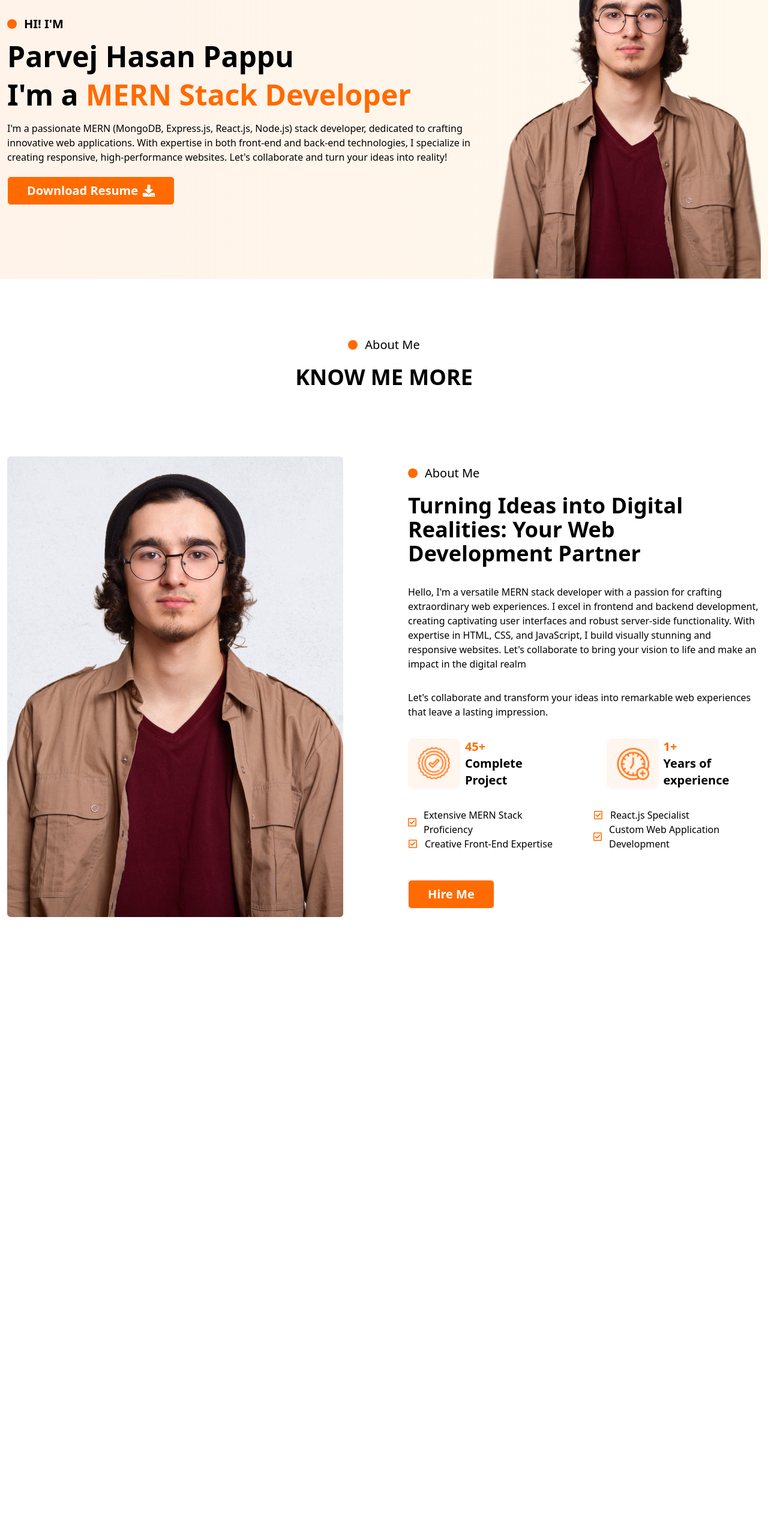
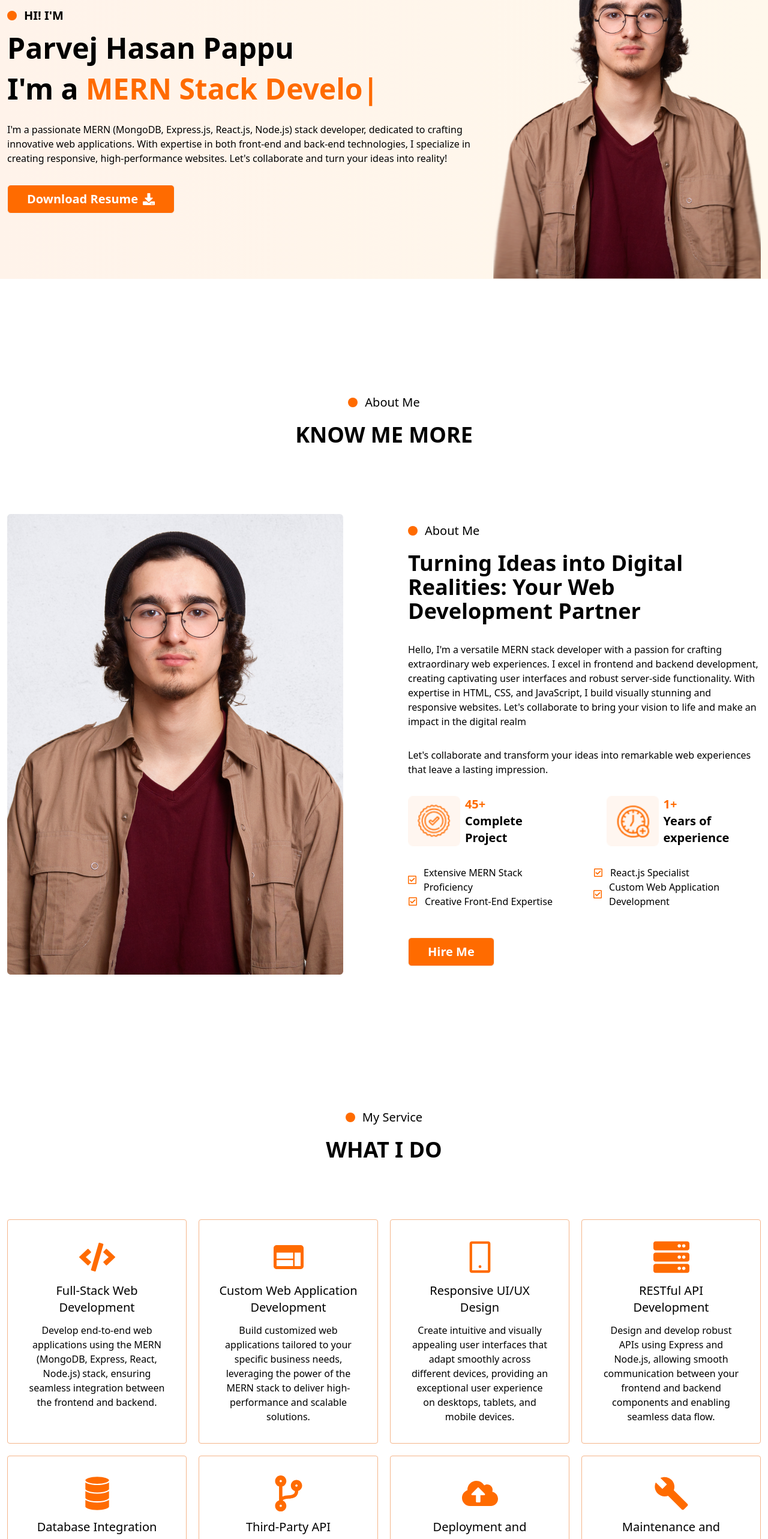
Before and after one commit to parvejpappu100/parvej-hasan-pappu-client, a React (Vite) app: page / in a window 1280 px wide. Shown: the part 234-2800 px from the top of the page at 60% size. Before the commit the page ends 1859 px from the top, so only its background shows below. Built offline with nearby package versions, Linux system fonts and the light colour scheme.

Commit message:
added services section

```diff
--- a/src/components/About/About.jsx
+++ b/src/components/About/About.jsx
@@ -7,7 +7,7 @@ import { FaRegCheckSquare } from 'react-icons/fa';
 
 const About = () => {
     return (
-        <div className='lg:container mx-auto my-24'>
+        <div className='lg:container mx-auto py-24'>
             <SectionTitle title={"About Me"} subTitle={"Know Me More"}></SectionTitle>
             <div className='flex flex-col lg:flex-row px-3 gap-20 items-center mt-28 '>
                 <div className='w-full'>
--- a/src/components/Banner/Banner.jsx
+++ b/src/components/Banner/Banner.jsx
@@ -8,7 +8,7 @@ import ResumePDF from "../../assets/resume/Resume of Parvej Hasan.pdf"
 
 const Banner = () => {
     return (
-        <div className='bg-gradient-to-r from-[#FFF3EA] to-[#FFF8EC] '>
+        <div className='bg-gradient-to-r from-[#FFF3EA] to-[#FFF8EC] mb-24'>
             <div className='flex flex-col-reverse lg:flex-row justify-between items-center lg:container mx-auto px-3 pb-8 lg:pb-0'>
                 <div className=''>
                     <div className='flex  gap-3 items-center'>
@@ -17,7 +17,7 @@ const Banner = () => {
                     </div>
                     <h3 className='font-bold text-2xl md:text-4xl my-4 lg:text-5xl'>Parvej Hasan Pappu</h3>
 
-                    <h2 className='text-2xl font-bold md:text-4xl lg:text-5xl'>I'm a  <TypeAnimation
+                    <h2 className='text-2xl my-5 font-bold md:text-4xl lg:text-5xl'>I'm a  <TypeAnimation
                         sequence={[
                             " Web Developer",
                             1000,
@@ -38,7 +38,7 @@ const Banner = () => {
 
                     </h2>
 
-                    <p className='my-5'>I'm a passionate MERN (MongoDB, Express.js, React.js, Node.js) stack developer, dedicated to crafting innovative web applications. With expertise in both front-end and back-end technologies, I specialize in creating responsive, high-performance websites. Let's collaborate and turn your ideas into reality!</p>
+                    <p className='my-8'>I'm a passionate MERN (MongoDB, Express.js, React.js, Node.js) stack developer, dedicated to crafting innovative web applications. With expertise in both front-end and back-end technologies, I specialize in creating responsive, high-performance websites. Let's collaborate and turn your ideas into reality!</p>
                     <div>
                         <a href={ResumePDF}
                             download="Resume of Parvej Hasan Pappu"
--- a/src/components/Navbar/Navbar.jsx
+++ b/src/components/Navbar/Navbar.jsx
@@ -4,27 +4,34 @@ import "./Navbar.css"
 import { Element, Link } from 'react-scroll';
 import About from '../About/About';
 import Banner from '../Banner/Banner';
+import Services from '../Services/Services';
 
 const Navbar = () => {
 
     const [activeLink, setActiveLink] = useState('');
 
     const navOption = <>
-        <li><Link style={activeLink === 'home' ? { color: '#FF6B00', backgroundColor: 'white',borderBottom: '4px solid #FF6B00' , borderRadius: "0px" } : {}}
+        <li><Link style={activeLink === 'home' ? { color: '#FF6B00', backgroundColor: 'white', borderBottom: '4px solid #FF6B00', borderRadius: "0px" } : {}}
             className='hover:text-[#FF6B00]'
             to="home"
             spy={true}
             smooth={true}
             duration={500}
             onSetActive={() => setActiveLink('home')}>Home</Link></li>
-        <li><Link style={activeLink === 'about' ? { color: '#FF6B00', backgroundColor: 'white', borderBottom: '4px solid #FF6B00' , borderRadius: "0px" } : {}}
+        <li><Link style={activeLink === 'about' ? { color: '#FF6B00', backgroundColor: 'white', borderBottom: '4px solid #FF6B00', borderRadius: "0px" } : {}}
             className='hover:text-[#FF6B00]'
             to="about"
             spy={true}
             smooth={true}
             duration={500}
             onSetActive={() => setActiveLink('about')}>About</Link></li>
-        <li><a>Services</a></li>
+        <li><Link style={activeLink === 'services' ? { color: '#FF6B00', backgroundColor: 'white', borderBottom: '4px solid #FF6B00', borderRadius: "0px" } : {}}
+            className='hover:text-[#FF6B00]'
+            to="services"
+            spy={true}
+            smooth={true}
+            duration={500}
+            onSetActive={() => setActiveLink('services')}>Services</Link></li>
         <li><a>Skill</a></li>
         <li><a>Portfolio</a></li>
         <li><a>Testimonial</a></li>
@@ -66,6 +73,9 @@ const Navbar = () => {
                 <Element name="about" className="section">
                     <About></About>
                 </Element>
+                <Element name="services" className="section">
+                    <Services></Services>
+                </Element>
             </div>
         </div>
     );
--- /dev/null
+++ b/src/components/Services/Services.jsx
@@ -0,0 +1,58 @@
+import React from 'react';
+import SectionTitle from '../SectionTitle/SectionTitle';
+import { FaCloudUploadAlt, FaCode, FaCodeBranch, FaServer } from "react-icons/fa";
+import { MdBuild, MdWeb } from 'react-icons/md';
+import { AiOutlineMobile } from 'react-icons/ai';
+import { GiDatabase } from 'react-icons/gi';
+
+const Services = () => {
+    return (
+        <div className='lg:container mx-auto px-3 py-32'>
+            <SectionTitle title={"My Service"} subTitle={"What I Do"}></SectionTitle>
+            <div className='mt-24 grid grid-cols-1 md:grid-cols-2 lg:grid-cols-4 gap-5'>
+                <div className='flex flex-col hover:bg-[#FFF5EF] duration-500 text-center items-center border border-[#f5b58a] p-8 rounded '>
+                    <FaCode className='text-6xl text-[#FF6B00]'></FaCode>
+                    <h3 className='text-xl my-3'>Full-Stack Web Development</h3>
+                    <p>Develop end-to-end web applications using the MERN (MongoDB, Express, React, Node.js) stack, ensuring seamless integration between the frontend and backend.</p>
+                </div>
+                <div className='flex flex-col hover:bg-[#FFF5EF] duration-500 text-center items-center border border-[#f5b58a] p-8 rounded '>
+                    <MdWeb className='text-6xl text-[#FF6B00]'></MdWeb>
+                    <h3 className='text-xl my-3'>Custom Web Application Development</h3>
+                    <p>Build customized web applications tailored to your specific business needs, leveraging the power of the MERN stack to deliver high-performance and scalable solutions.</p>
+                </div>
+                <div className='flex flex-col hover:bg-[#FFF5EF] duration-500 text-center items-center border border-[#f5b58a] p-8 rounded '>
+                    <AiOutlineMobile className='text-6xl text-[#FF6B00]'></AiOutlineMobile>
+                    <h3 className='text-xl my-3'>Responsive UI/UX Design</h3>
+                    <p>Create intuitive and visually appealing user interfaces that adapt smoothly across different devices, providing an exceptional user experience on desktops, tablets, and mobile devices.</p>
+                </div>
+                <div className='flex flex-col hover:bg-[#FFF5EF] duration-500 text-center items-center border border-[#f5b58a] p-8 rounded '>
+                    <FaServer className='text-6xl text-[#FF6B00]'></FaServer>
+                    <h3 className='text-xl my-3'>RESTful API Development</h3>
+                    <p>Design and develop robust APIs using Express and Node.js, allowing smooth communication between your frontend and backend components and enabling seamless data flow.</p>
+                </div>
+                <div className='flex flex-col hover:bg-[#FFF5EF] duration-500 text-center items-center border border-[#f5b58a] p-8 rounded '>
+                    <GiDatabase className='text-6xl text-[#FF6B00]'></GiDatabase>
+                    <h3 className='text-xl my-3'>Database Integration and Management</h3>
+                    <p>Implement MongoDB as the database solution for your web applications, ensuring efficient data storage, retrieval, and management.</p>
+                </div>
+                <div className='flex flex-col hover:bg-[#FFF5EF] duration-500 text-center items-center border border-[#f5b58a] p-8 rounded '>
+                    <FaCodeBranch className='text-6xl text-[#FF6B00]'></FaCodeBranch>
+                    <h3 className='text-xl my-3'>Third-Party API Integration</h3>
+                    <p>Integrate third-party APIs to add additional functionality and enhance the capabilities of your web applications, enabling seamless integration with external services and platforms.</p>
+                </div>
+                <div className='flex flex-col hover:bg-[#FFF5EF] duration-500 text-center items-center border border-[#f5b58a] p-8 rounded '>
+                    <FaCloudUploadAlt className='text-6xl text-[#FF6B00]'></FaCloudUploadAlt>
+                    <h3 className='text-xl my-3'>Deployment and Hosting</h3>
+                    <p>Deploy and host your MERN stack applications on cloud platforms such as Heroku or AWS, ensuring scalability, security, and reliability.</p>
+                </div>
+                <div className='flex flex-col hover:bg-[#FFF5EF] duration-500 text-center items-center border border-[#f5b58a] p-8 rounded '>
+                    <MdBuild className='text-6xl text-[#FF6B00]'></MdBuild>
+                    <h3 className='text-xl my-3'>Maintenance and Support</h3>
+                    <p>Provide ongoing maintenance, updates, and support for your MERN stack applications, ensuring their smooth operation and addressing any issues that may arise.</p>
+                </div>
+            </div>
+        </div>
+    );
+};
+
+export default Services;
```
